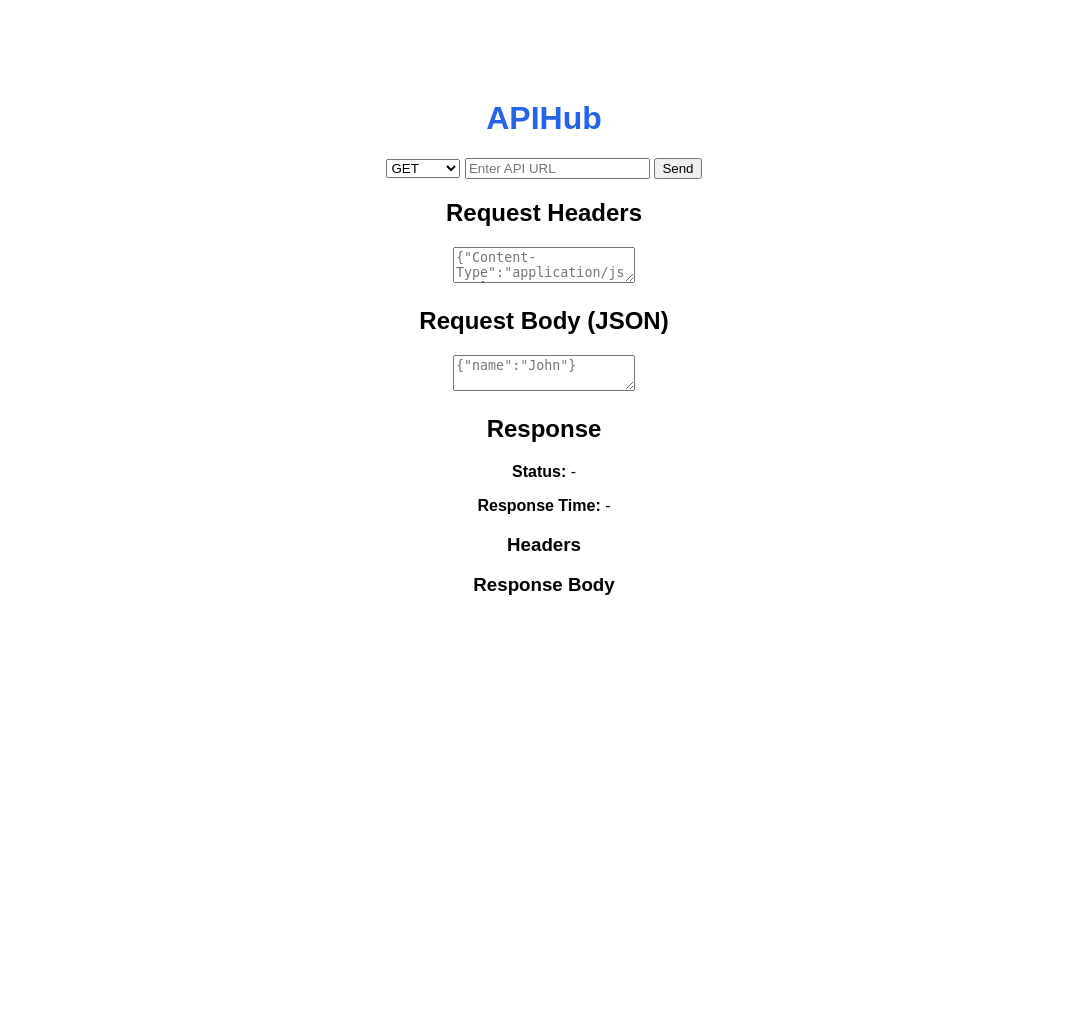
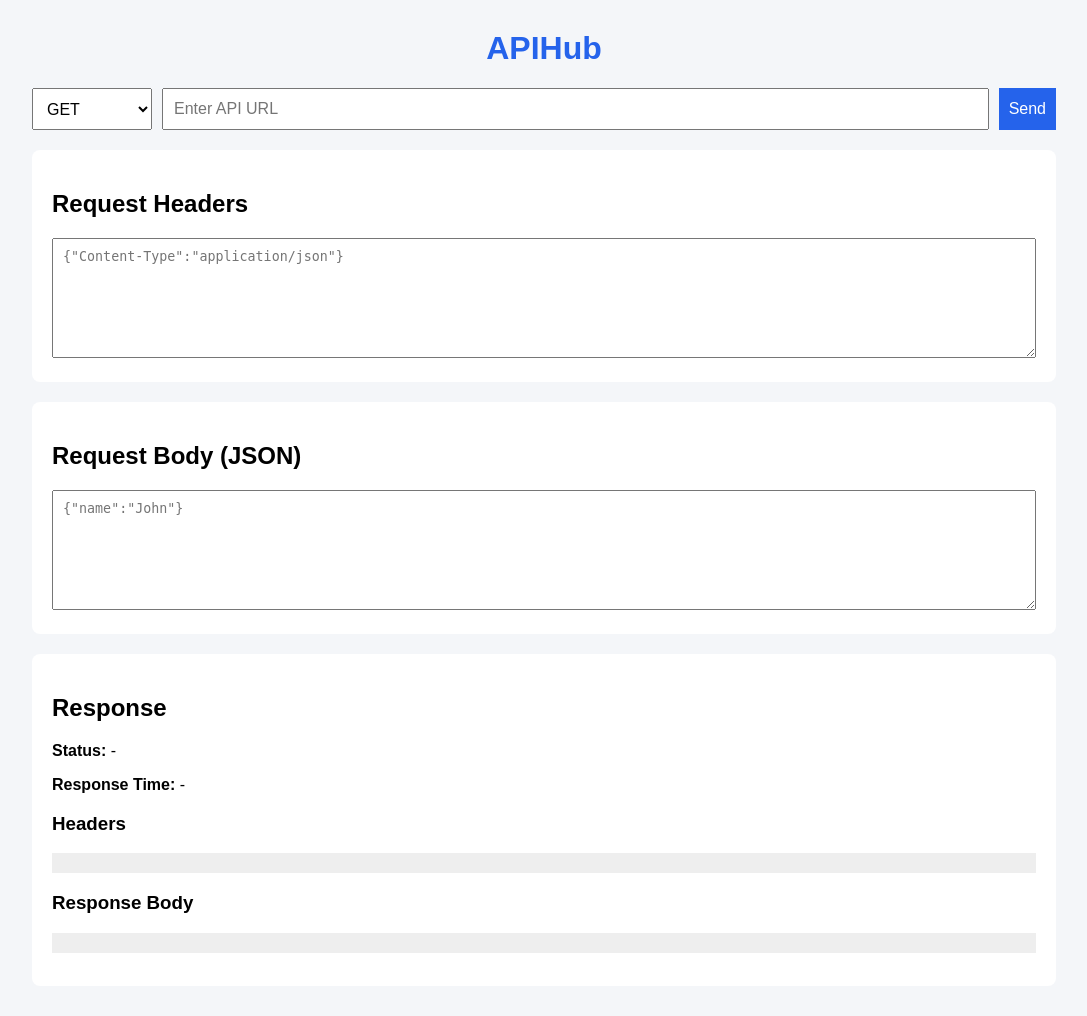
Before and after one commit to karthik-k11/APIHub, a Flask app: page / in a window 1280 px wide. Shown: the whole page, without its empty margins (96-1183 px from the left). Before the commit the page ends 595 px from the top, so only its background shows below. Run offline with Flask 3, Linux system fonts and the light colour scheme.

Commit message:
Modified styling

```diff
--- a/static/style.css
+++ b/static/style.css
@@ -1,9 +1,64 @@
 body{
-    font-family: Arial, sans-serif;
-    text-align:center;
-    margin-top:100px;
+    margin:0;
+    background:#f4f6f9;
+    font-family:Arial,sans-serif;
+}
+
+.container{
+    width:80%;
+    margin:30px auto;
 }
 
 h1{
+    text-align:center;
     color:#2563eb;
 }
+
+.request-section{
+    display:flex;
+    gap:10px;
+    margin-bottom:20px;
+}
+
+select,
+input,
+button{
+    padding:10px;
+    font-size:16px;
+}
+
+select{
+    width:120px;
+}
+
+input{
+    flex:1;
+}
+
+button{
+    background:#2563eb;
+    color:white;
+    border:none;
+    cursor:pointer;
+}
+
+.section{
+    background:white;
+    padding:20px;
+    margin-bottom:20px;
+    border-radius:8px;
+}
+
+textarea{
+    width:100%;
+    height:120px;
+    padding:10px;
+    resize:vertical;
+    box-sizing:border-box;
+}
+
+pre{
+    background:#eeeeee;
+    padding:10px;
+    overflow:auto;
+}
```
